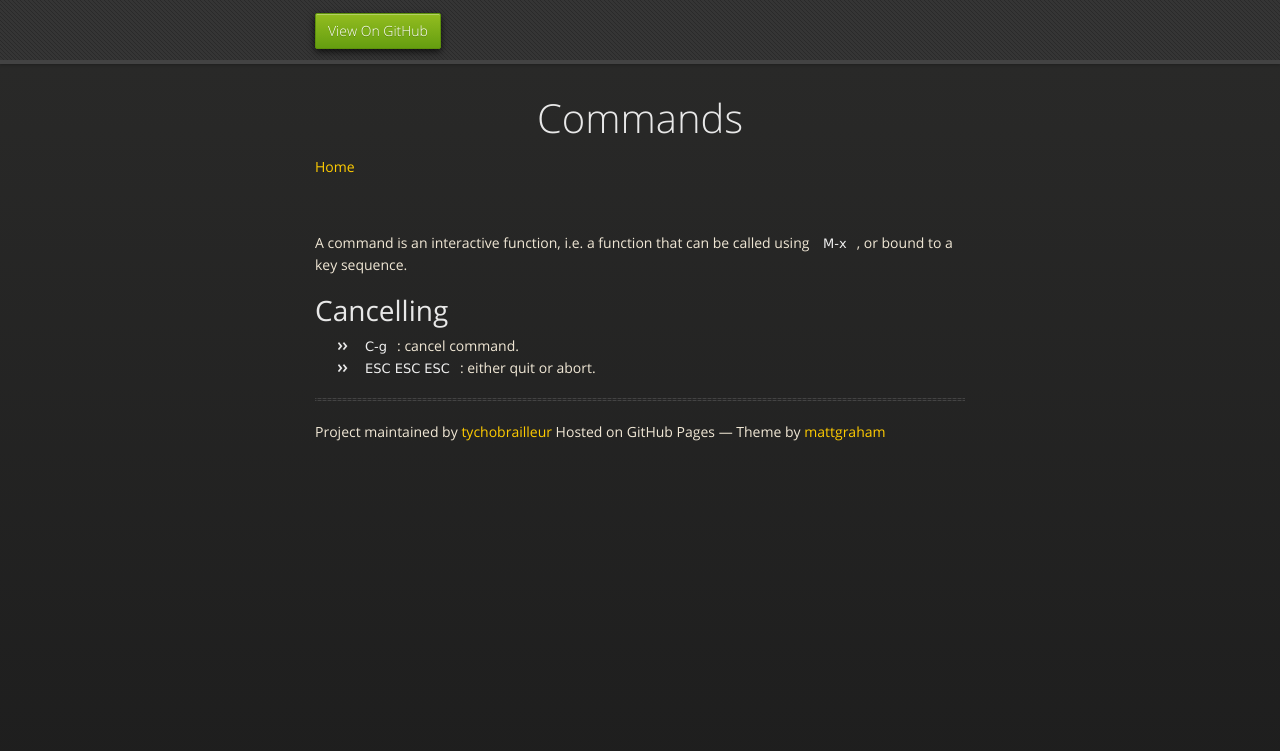
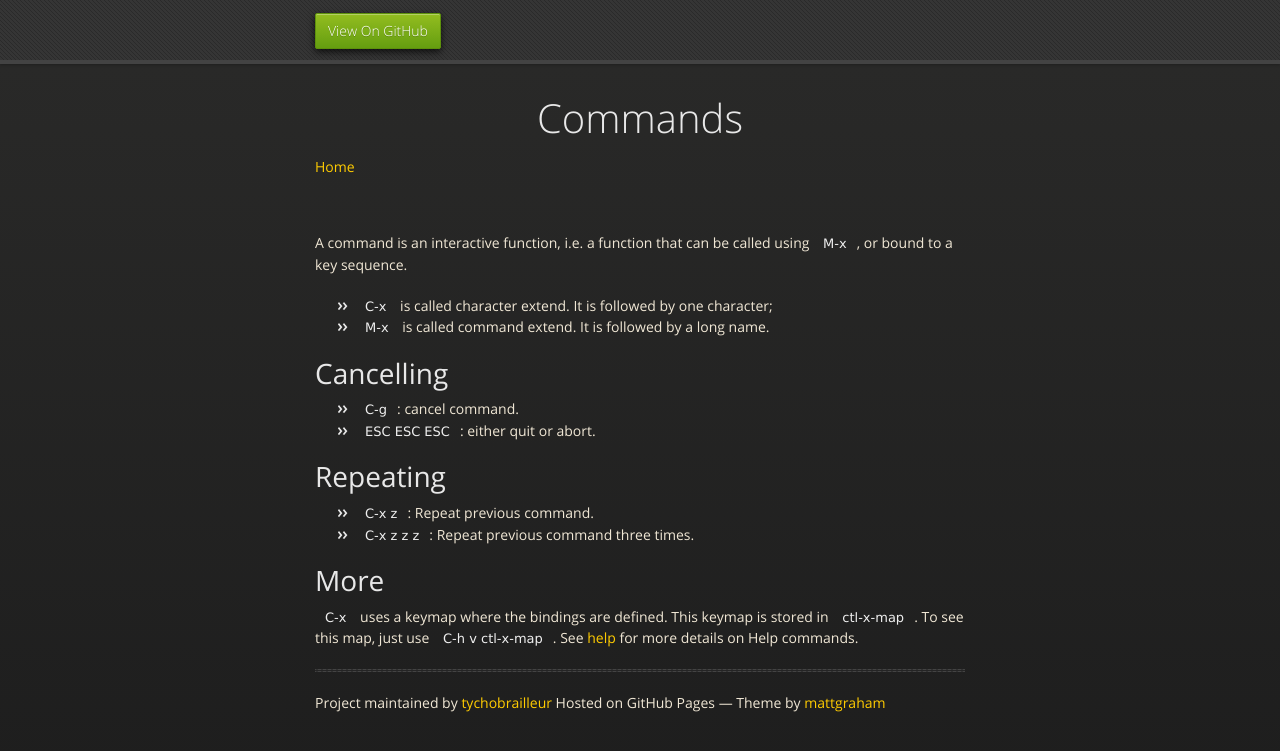
Before and after one commit to tychobrailleur/tychobrailleur.github.io, a Jekyll site: the page built from commands.md, in a window 1280 px wide. Shown: the top 751 px of the page. Built offline with Jekyll 4.4.1, drawn with Linux system fonts in a browser that asks for light colours; nearby versions of some CDN libraries.

Commit message:
Add new pages.

```diff
--- a/commands.md
+++ b/commands.md
@@ -5,8 +5,21 @@ layout: default
 
 A command is an interactive function, i.e. a function that can be called using `M-x`, or bound to a key sequence.
 
+- `C-x` is called character extend.  It is followed by one character;
+- `M-x` is called command extend.  It is followed by a long name.
 
 # Cancelling
 
 - `C-g`: cancel command.
 - `ESC ESC ESC`: either quit or abort.
+
+# Repeating
+
+- `C-x z`: Repeat previous command.
+- `C-x z z z`: Repeat previous command three times.
+
+# More
+
+`C-x` uses a keymap where the bindings are defined.  This keymap is stored in
+`ctl-x-map`.  To see this map, just use `C-h v ctl-x-map`.  See
+[help](help.html) for more details on Help commands.
--- a/index.html
+++ b/index.html
@@ -44,6 +44,7 @@
   ❧ <a href="search.html">Search</a>
   ❧ <a href="buffer.html">Buffers</a>
   ❧ <a href="windows.html">Windows & Frames</a>
+  ❧ <a href="commands.html">Commands</a>
   ❧ <a href="help.html">Help</a></p>
 
         <h2>
```
Also changed, not shown: other parts of index.html (+2 -0 lines), help.md (+7 -3 lines), term.md (added, +9 -0 lines).
